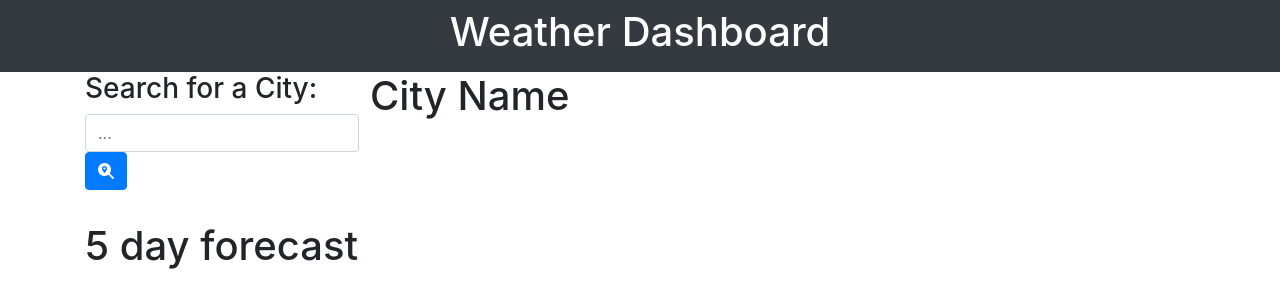
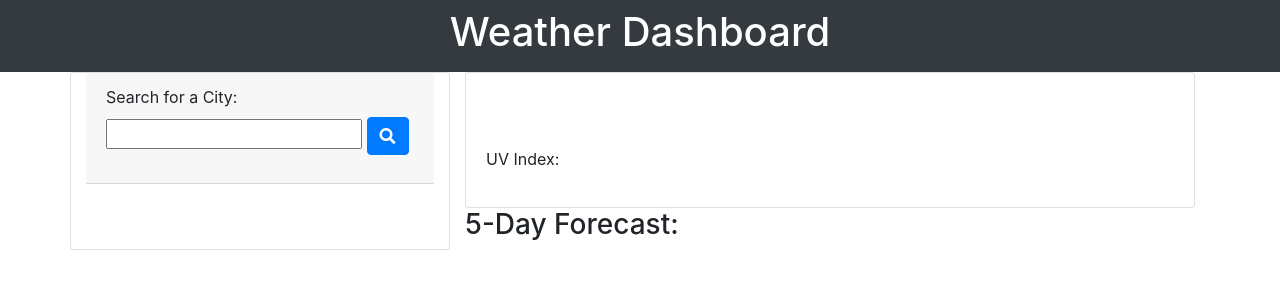
Before and after one commit to alejandrosanchez93/WeatherDashboard, a plain HTML site: page index.html in a window 1280 px wide. Drawn offline with nearby package versions, Linux system fonts and the light colour scheme.

Commit message:
update html to match acceptance criteria

```diff
--- a/index.html
+++ b/index.html
@@ -4,14 +4,15 @@
     <meta charset="UTF-8">
     <meta name="viewport" content="width=device-width, initial-scale=1.0">
     <script src="https://kit.fontawesome.com/ca89a4b9f5.js" crossorigin="anonymous"></script>
+    <link rel="stylesheet" href="https://cdnjs.cloudflare.com/ajax/libs/twitter-bootstrap/4.5.2/css/bootstrap.min.css">
+    <link rel="stylesheet" href="https://cdnjs.cloudflare.com/ajax/libs/font-awesome/5.14.0/css/all.min.css">
     <link rel="stylesheet" href="https://stackpath.bootstrapcdn.com/bootstrap/4.5.2/css/bootstrap.min.css" integrity="sha384-JcKb8q3iqJ61gNV9KGb8thSsNjpSL0n8PARn9HuZOnIxN0hoP+VmmDGMN5t9UJ0Z" crossorigin="anonymous">
     <link rel="stylesheet" href="./style.css">
 
 
-    <title>Document</title>
+    <title>Weather Dashboard</title>
 </head>
 <body>
-
     <div class="bg-dark pt-2 pb-2">
         <div class="container">
             <h1 class="text-center text-white">Weather Dashboard</h1>
@@ -19,48 +20,43 @@
     </div>
 
     <div class="container">
-        <section class="row">
-            <article class="col-lg-3">
-                <h3>Search for a City:</h3>
-                <form class="form-inline">
-                    <input class="search-query form-control mr-sm-2" type="search" placeholder="..." aria-label="Search">
-                    <button class="btn btn-primary" type="button">
-                        <i class="fas fa-search-location"></i>
-                    </button>
-                </form>
-                <div>
-                    <ul id="search-history-container">
-
-                    </ul>
+        <div class="row">
+            <div class="card col-md-4">
+                <div class="card-header">
+                    <form>
+                        <div class="form-group">
+                            <label for="citySearch">Search for a City:</label>
+                            <!--Search for a city-->
+                            <input type="text" id="citySearch" name="citySearch">
+                            <button type="submit" class="btn btn-primary" id="search"><i class="fas fa-search"></i></button>
+                        </div>
+                    </form>
                 </div>
-            </article>
-            <section id="current-forecast" class="col-lg-9">
-                <article>
-                    <h1>City Name</h1>
-                </article>
-
-            </section>
-        </section>
-
-        <div class="row">
-            <div class="mt-3 col-md-12" id="five-day-forecast">
-                <h1>5 day forecast</h1>
+                <ul class="list-group list-group-flush" id="searchHistory">
+                </ul>
+            </div>
+            <div class="col-md-8">
+                <div class="card hidden" id="card-div">
+                    <div class="card-body hidden" id="card-div-2">
+                        <!-- The city's current weather -->
+                        <h2><span id="citysName"></span> <span id="currentDate"></span> <img class="inline-img" id="weatherEmoji"></img></h2>
+                        <p id="current-temp"></p>
+                        <p id="current-humidity"></p>
+                        <p id="current-wind"></p>
+                        <p>UV Index: <span id="current-UV"></span></p>
+                    </div>
+                </div>
+                <h3 class="hidden" id="fiveDayForecastHeader">5-Day Forecast:</h3>
+                <div class="col" id="fiveDayForecast">
+                </div>
             </div>
         </div>
-
-
-
     </div>
-
-
-
-
-
-
-
-
-
+    <script src="https://cdnjs.cloudflare.com/ajax/libs/jquery/3.5.1/jquery.slim.min.js"></script>
+    <script src="https://cdnjs.cloudflare.com/ajax/libs/popper.js/1.16.1/umd/popper.min.js"></script>
+    <script src="https://cdnjs.cloudflare.com/ajax/libs/twitter-bootstrap/4.5.2/js/bootstrap.min.js"></script>
     <script src="https://code.jquery.com/jquery-3.5.1.min.js" integrity="sha256-9/aliU8dGd2tb6OSsuzixeV4y/faTqgFtohetphbbj0=" crossorigin="anonymous"></script>
+    <script src="https://cdnjs.cloudflare.com/ajax/libs/moment.js/2.29.0/moment.min.js"></script>
     <script type="text/javascript" src="./script.js"></script>
 
 
```
